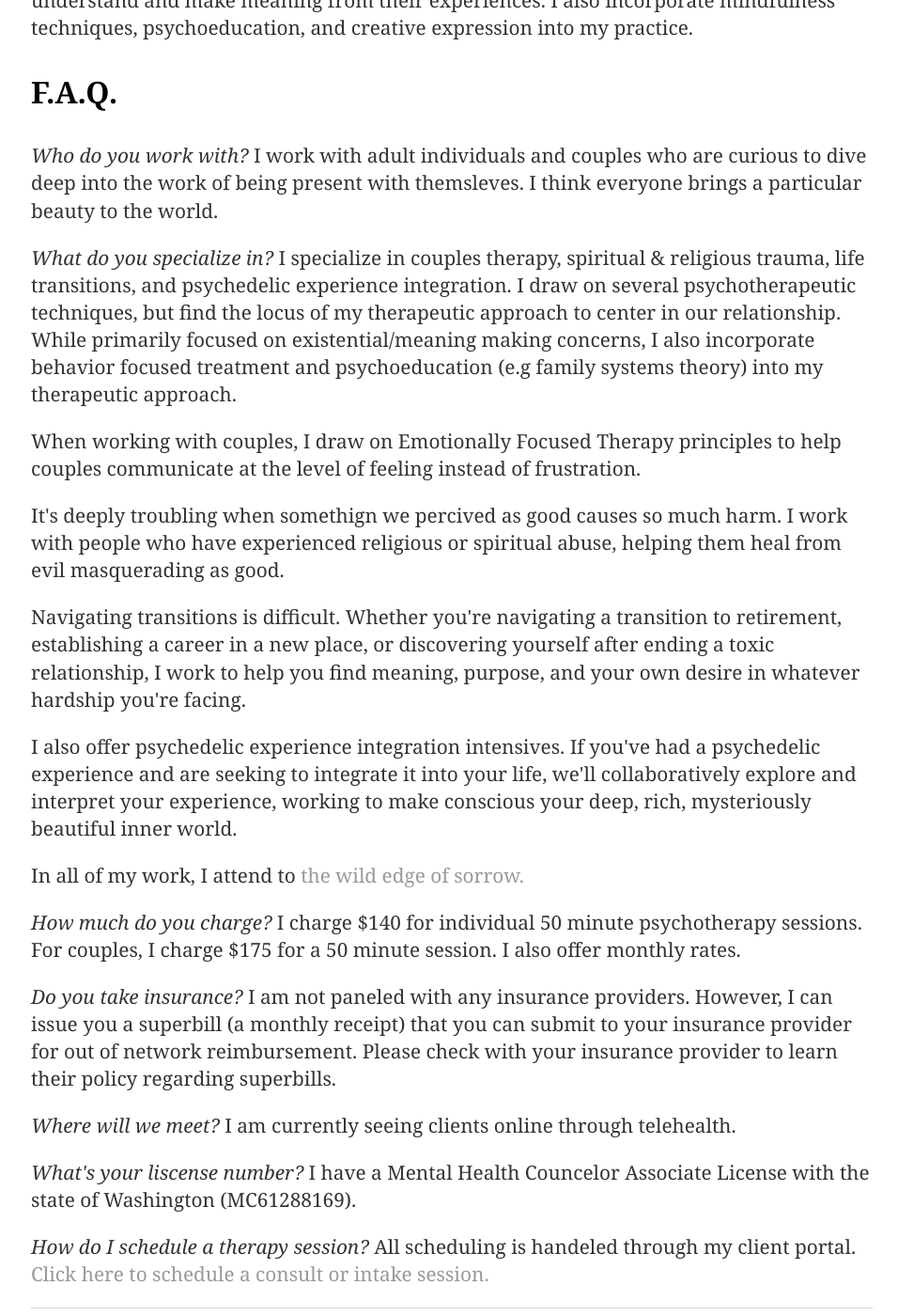
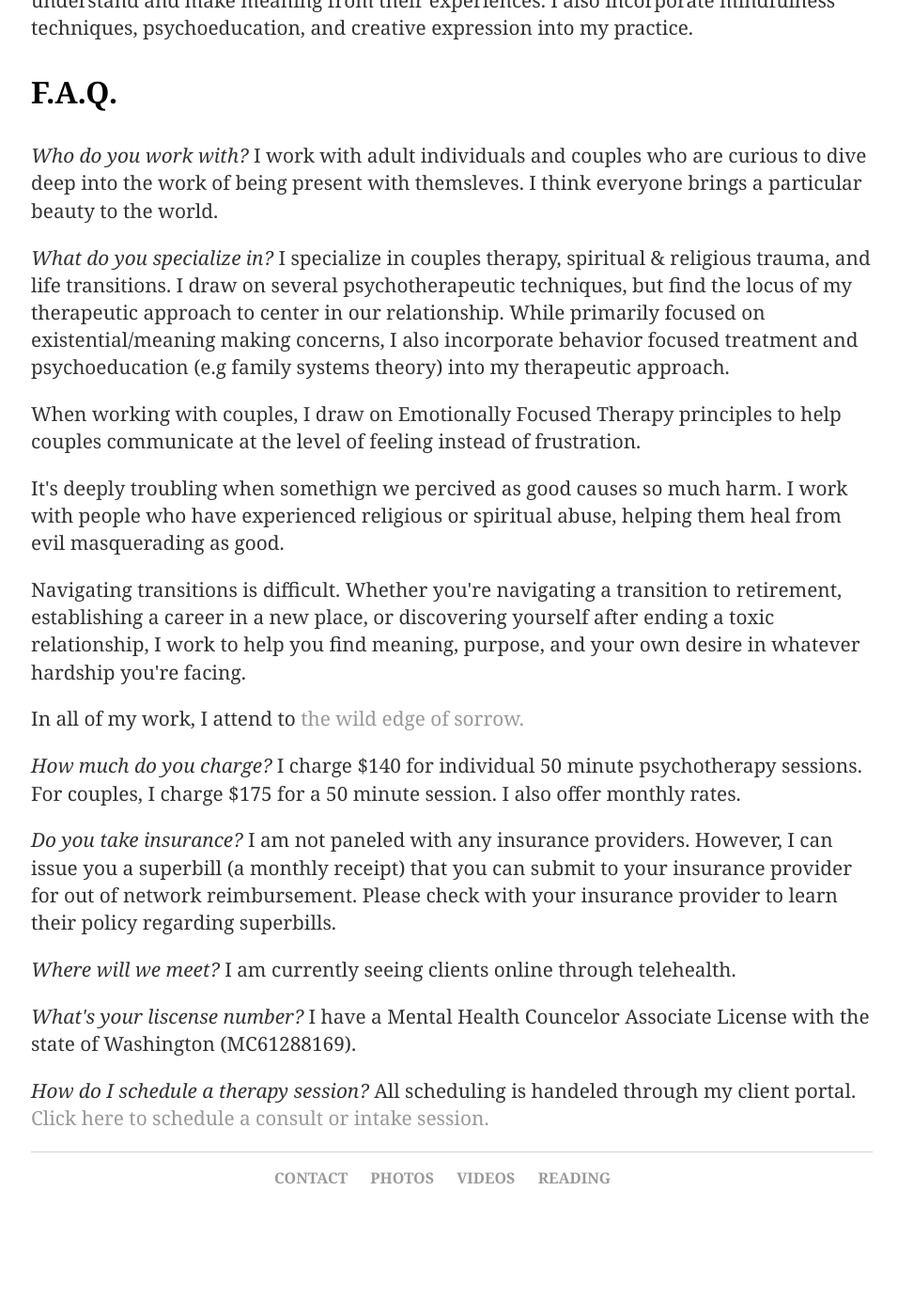
Before and after one commit to danielrusco/danielrusco.github.io, a Jekyll site: the page built from therapy/index.html, in a window 1280 px wide and 1400 px high, scrolled down 1324 px. Shown: the whole window at 94% size, without its empty margins (159-1115 px from the left). Built offline with Jekyll 4.4.1, drawn with Linux system fonts in a browser that asks for light colours; after the commit the page ends 2648 px from its top, so only the background shows below that.

Commit message:
Content updates.

```diff
--- a/scheduling/index.html
+++ b/scheduling/index.html
@@ -1,6 +1,6 @@
 ---
 layout: default
-title: Therapy
+title: Scheduling
 ---
 
 		<div class="about">
--- a/therapy/index.html
+++ b/therapy/index.html
@@ -26,15 +26,13 @@ title: Therapy
 
 				<p><i>Who do you work with?</i> I work with adult individuals and couples who are curious to dive deep into the work of being present with themsleves. I think everyone brings a particular beauty to the world. </p>
 
-				<p><i>What do you specialize in?</i> I specialize in couples therapy, spiritual & religious trauma, life transitions, and psychedelic experience integration. I draw on several psychotherapeutic techniques, but find the locus of my therapeutic approach to center in our relationship. While primarily focused on existential/meaning making concerns, I also incorporate behavior focused treatment and psychoeducation (e.g family systems theory) into my therapeutic approach.</p>
+				<p><i>What do you specialize in?</i> I specialize in couples therapy, spiritual & religious trauma, and life transitions. I draw on several psychotherapeutic techniques, but find the locus of my therapeutic approach to center in our relationship. While primarily focused on existential/meaning making concerns, I also incorporate behavior focused treatment and psychoeducation (e.g family systems theory) into my therapeutic approach.</p>
 
 						<p>When working with couples, I draw on Emotionally Focused Therapy principles to help couples communicate at the level of feeling instead of frustration.</p>
 
 						<p>It's deeply troubling when somethign we percived as good causes so much harm. I work with people who have experienced religious or spiritual abuse, helping them heal from evil masquerading as good. </p>
 
 						<p>Navigating transitions is difficult. Whether you're navigating a transition to retirement, establishing a career in a new place, or discovering yourself after ending a toxic relationship, I work to help you find meaning, purpose, and your own desire in whatever hardship you're facing.
-
-						<p>I also offer psychedelic experience integration intensives. If you've had a psychedelic experience and are seeking to integrate it into your life, we'll collaboratively explore and interpret your experience, working to make conscious your deep, rich, mysteriously beautiful inner world.</p>
 
 						<p>In all of my work, I attend to <a href="https://www.goodreads.com/book/show/23992445-the-wild-edge-of-sorrow">the wild edge of sorrow.</a> </p>
 
```
Also changed, not shown: 1 other file.
